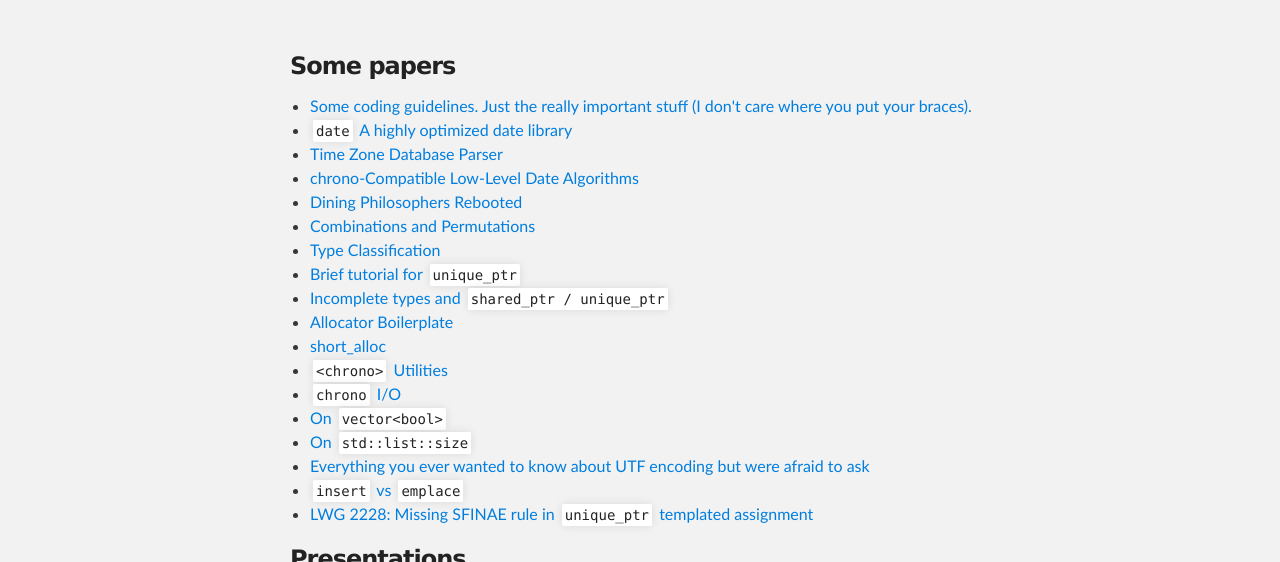
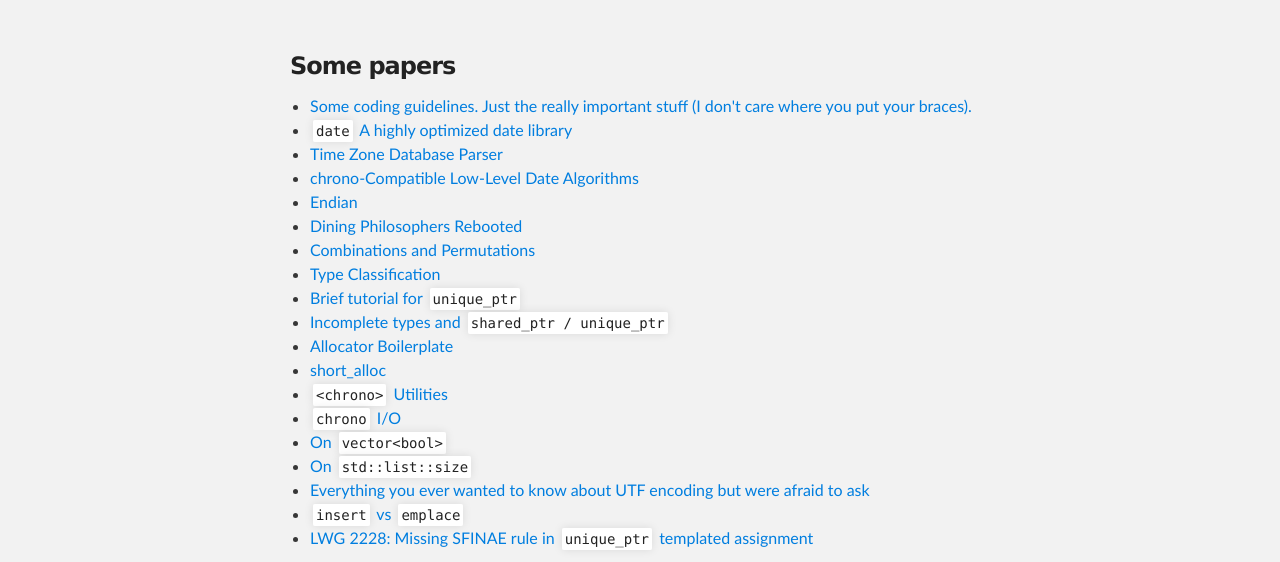
Before and after one commit to HowardHinnant/HowardHinnant.github.io, a plain HTML site: page index.html in a window 1280 px wide. Shown: the part 212-774 px from the top of the page. Drawn offline with Linux system fonts and the light colour scheme.

Commit message:
Update index with endian

```diff
--- a/index.html
+++ b/index.html
@@ -45,6 +45,10 @@
 
 <li>
 <a href="date_algorithms.html">chrono-Compatible Low-Level Date Algorithms</a>
+</li>
+
+<li>
+<a href="endian.html">Endian</a>
 </li>
 
 <li>
```
